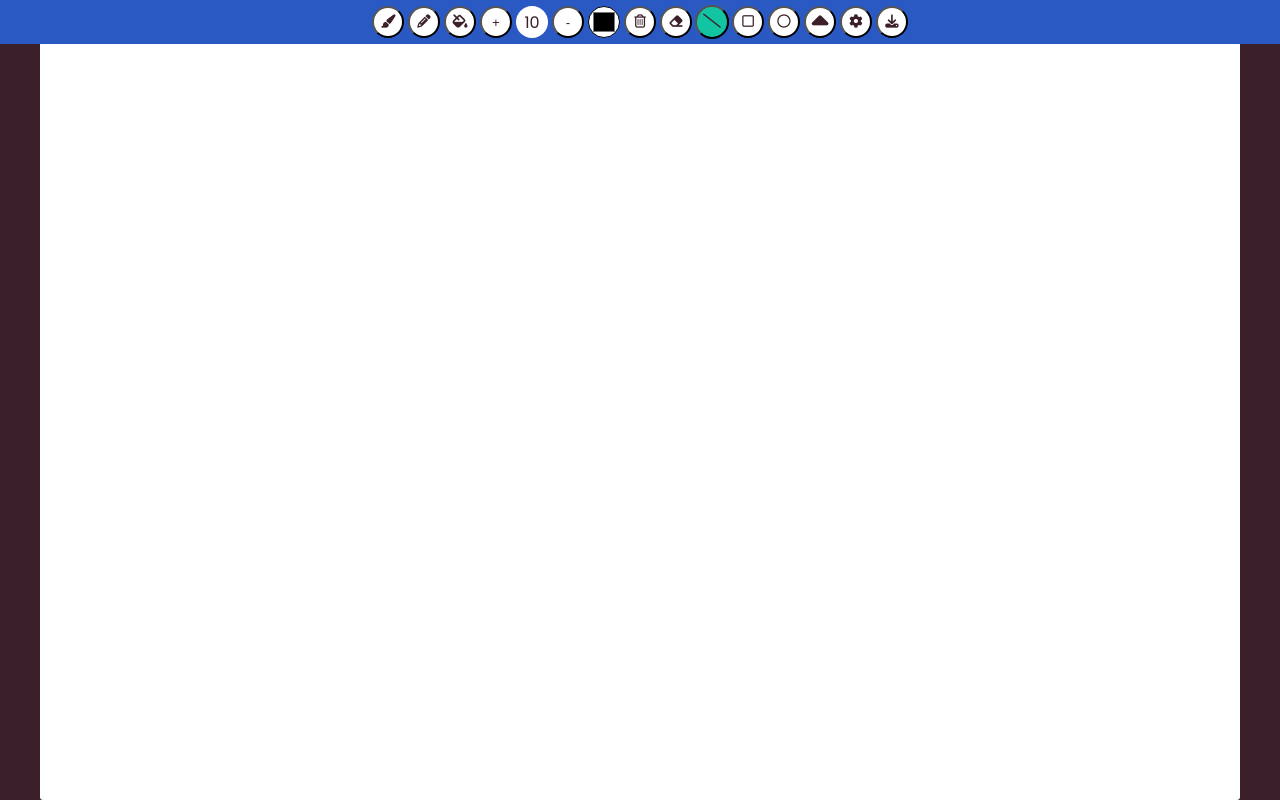
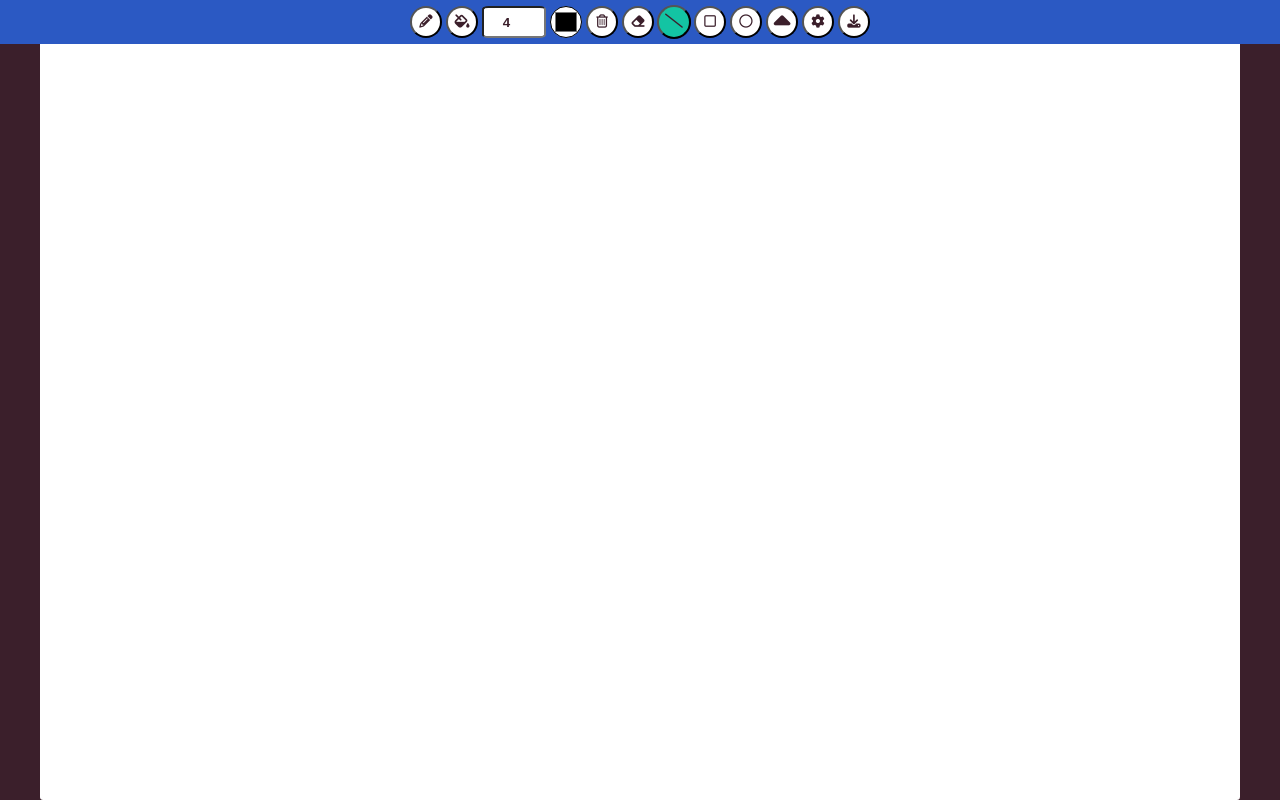
Before and after one commit to arturgorsky/paint, a plain HTML site: page index.html in a window 1280 px wide. Drawn offline with Linux system fonts and the light colour scheme.

Commit message:
Added lineWitdth and color picker

```diff
--- a/index.html
+++ b/index.html
@@ -17,18 +17,13 @@
   <body>
     <canvas id="canvas" width="1200" height="800"></canvas>
     <div class="toolbox">
-      <button id="brush-btn" title="Brush" class="item" data-tool="brush">
-        <i class="fas fa-paint-brush fa-tool-icon"></i>
-      </button>
       <button id="pencil-btn" title="Pencil" class="item" data-tool="pencil">
         <i class="fas fa-pencil-alt fa-tool-icon"></i>
       </button>
       <button id="paint-bucket-btn" title="Paint Bucket" class="item" data-tool="paint-bucket">
         <i class="fas fa-fill-drip fa-tool-icon"></i>
       </button>
-      <button id="increase" title="Line width up" class="item">+</button>
-      <span id="size" title="Line width">10</span>
-      <button id="decrease" title="Line width down" class="item">-</button>
+      <input type="number" id="line-width" title="Line width" />
       <input type="color" id="color" title="Select color" class="item"/>
       <button id="clear-btn" title="Clear" class="item">
         <i id="clear-icon" class="far fa-trash-alt"></i>
--- a/js/app.js
+++ b/js/app.js
@@ -4,6 +4,10 @@ import MyCanvas from './classes/MyCanvas.js';
 let myCanvas = new MyCanvas('canvas');
 myCanvas.activeTool = Tool.TOOL_LINE;
 myCanvas.init();
+const widthPicker = document.getElementById('line-width');
+const colorPicker = document.getElementById('color');
+widthPicker.value = myCanvas._lineWidth;
+
 
 document.querySelectorAll("[data-tool").forEach((tool) => {
   tool.addEventListener("click", (e) => {
@@ -13,6 +17,14 @@ document.querySelectorAll("[data-tool").forEach((tool) => {
   });
 });
 
+widthPicker.addEventListener("change", (e) => {
+  myCanvas.lineWidth = parseInt(e.target.value);
+});
+
+colorPicker.addEventListener("change", (e) => {
+  myCanvas.lineColor = e.target.value;
+})
+
 function toggleClassOnTool(tool, className) {
   document.querySelector("[data-tool].selected").classList.remove(className);
   tool.classList.toggle(className);
--- a/js/classes/MyCanvas.js
+++ b/js/classes/MyCanvas.js
@@ -12,8 +12,22 @@ export default class MyCanvas {
         this.tool = tool;
     }
 
+    set lineWidth(linewidth) {
+        this._lineWidth = linewidth;
+        this.context.lineWidth = this._lineWidth;
+    }
+
+    set lineColor(linecolor) {
+        console.log(linecolor);
+        this._lineColor = linecolor;
+        this.context.strokeStyle = this._lineColor;
+    }
+
     init() {
+        this._lineWidth = 4;
+        this._lineColor = "#000000";
         this.canvas.onmousedown = (e) => this.onMouseDown(e);
+
     }
 
     onMouseDown(e) {
@@ -58,6 +72,7 @@ export default class MyCanvas {
     onMouseUp(e) {
         this.canvas.onmousemove = null;
         document.onmouseup = null;
+        this.context.beginPath();
     }
 
     startDrawing() {
--- a/js/classes/Tools.js
+++ b/js/classes/Tools.js
@@ -5,7 +5,6 @@ export default class Tool {
     static TOOL_TRIANGLE = 'triangle';
     static TOOL_PAINT_BUCKET = 'paint-bucket';
     static TOOL_PENCIL = 'pencil';
-    static TOOL_BRUSH = 'brush';
     static TOOL_ERASER = 'eraser';
 
 }
--- a/style.css
+++ b/style.css
@@ -56,11 +56,21 @@ i {
 }
 
 button,
-#color,
-#size {
+#color {
   border-radius: 50%;
   background-color: #fff;
   color: #3b1f2b;
+}
+
+#line-width {
+  border-radius: 10%;
+  background-color: #fff;
+  color: #3b1f2b;
+  width: 5vw;
+  display: flex;
+  align-items: center;
+  justify-content: center;
+  font-weight: 600;
 }
 
 #clearBtn {
```
